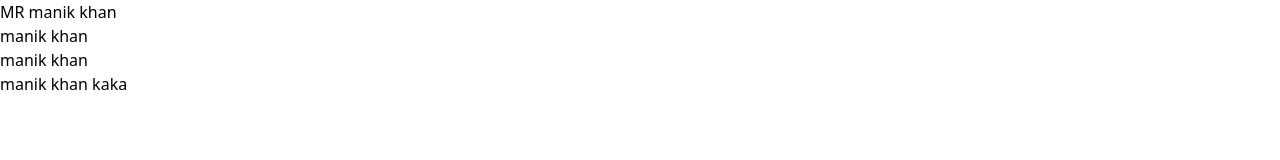
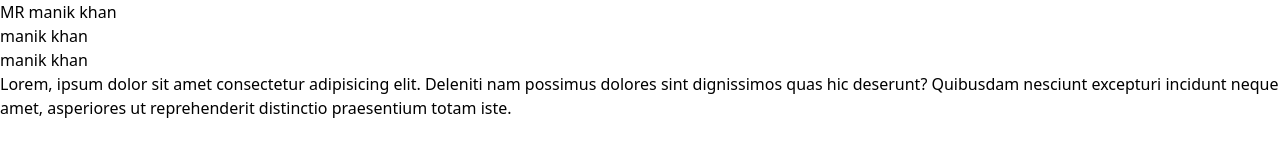
Before and after one commit to manikblocck/-setup-for-tailwind, a website built with Vite: page index.html in a window 1280 px wide. Built offline with nearby package versions, Linux system fonts and the light colour scheme.

Commit message:
tailwind-pratcic

```diff
--- a/index.html
+++ b/index.html
@@ -10,6 +10,6 @@
     <h1>MR manik khan</h1>
     <h2>manik khan</h2>
     <h3>manik khan</h3>
-    <p>manik khan kaka</p>
+    <p>Lorem, ipsum dolor sit amet consectetur adipisicing elit. Deleniti nam possimus dolores sint dignissimos quas hic deserunt? Quibusdam nesciunt excepturi incidunt neque amet, asperiores ut reprehenderit distinctio praesentium totam iste.</p>
 </body>
 </html>
```
